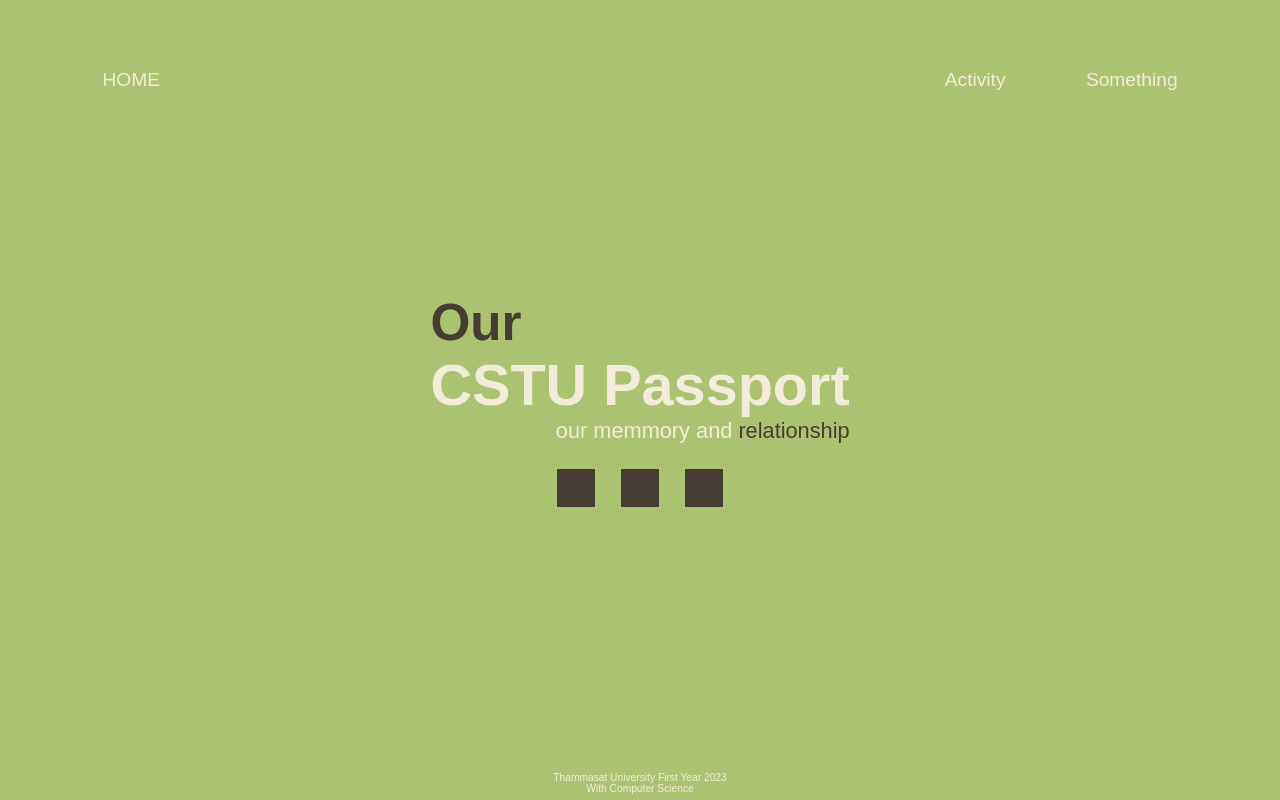
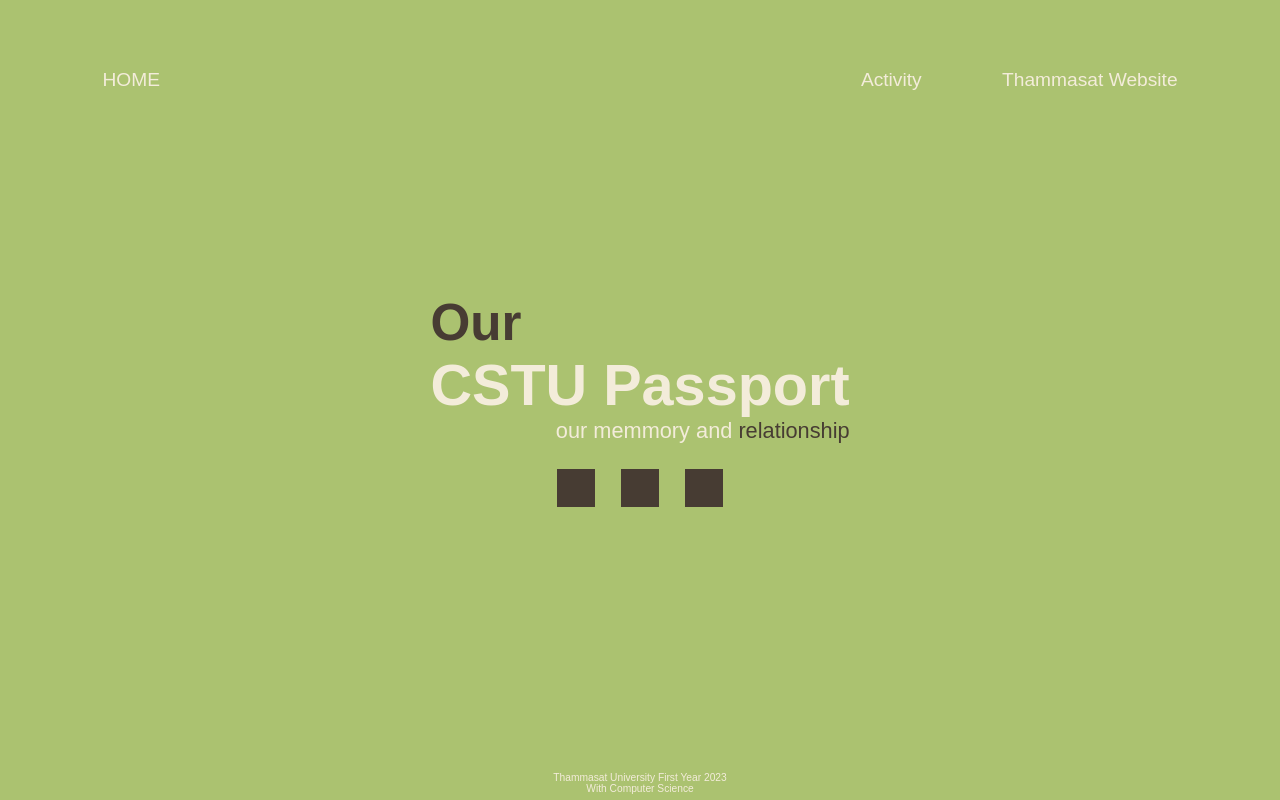
Before and after one commit to soravitt/CS100-Project-G27, a plain HTML site: page index.html in a window 1280 px wide. Shown: the top 800 px of the page. Drawn offline with Linux system fonts and the light colour scheme; a script that the page names is missing; a web font is replaced by a local one.

Commit message:
Document-DeployWeb

```diff
--- a/index.html
+++ b/index.html
@@ -22,7 +22,7 @@
 
             <div class="SubMenu">
                 <a href="html/OurActivity.html">Activity</a>
-                <a href="">Something</a>
+                <a href="https://tu.ac.th/">Thammasat Website</a>
             </div>
         </div>
     </header>
```
Also changed, not shown: 2 other files.
